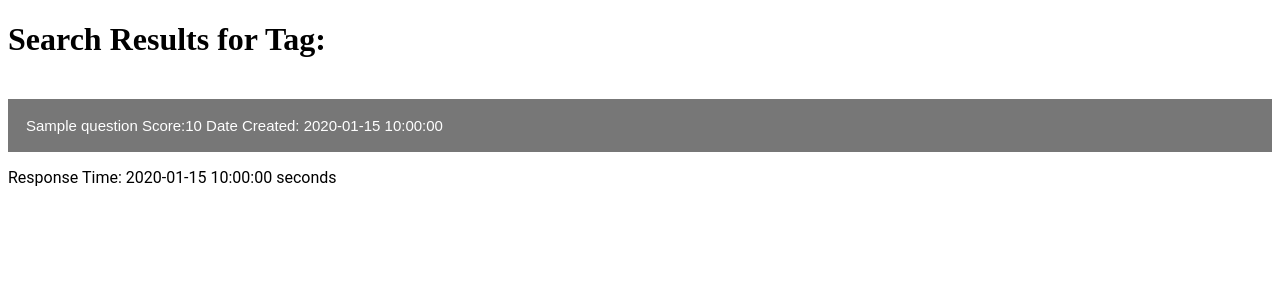
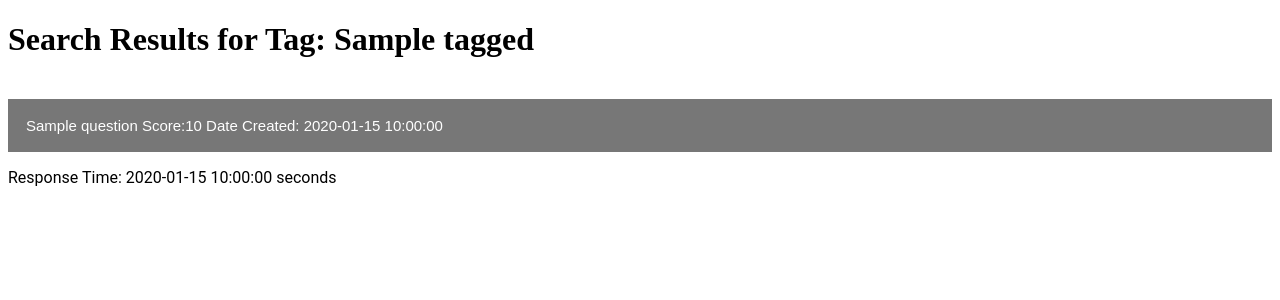
Before and after one commit to thzidaan/Stack-Overflow-API, a Flask app: template templates/search.html in a window 1280 px wide. Shown: the top 300 px of the page. Run offline with Flask 2, Linux system fonts and the light colour scheme; the template is opened without the code that fills it: most values are stand-ins (such as "Sample title", 1, 10 or a date in 2020).

Commit message:
Tagged Added in Webpage

```diff
--- a/app.py
+++ b/app.py
@@ -126,7 +126,7 @@ def search():
     sorted_question_collection = sorted(
         questions_collection, key=itemgetter('creation_date'), reverse=True)
 
-    return render_template('search.html', data=sorted_question_collection, response_time=performance_time)
+    return render_template('search.html', data=sorted_question_collection, response_time=performance_time,tagged=tag_selected)
 
 
 @ app.route('/')
--- a/templates/search.html
+++ b/templates/search.html
@@ -56,7 +56,7 @@
 
 {% endblock %} {% block body %}
 
-<h1>Search Results for Tag: </h1>
+<h1>Search Results for Tag: {{tagged}} </h1>
 
 
 
```
